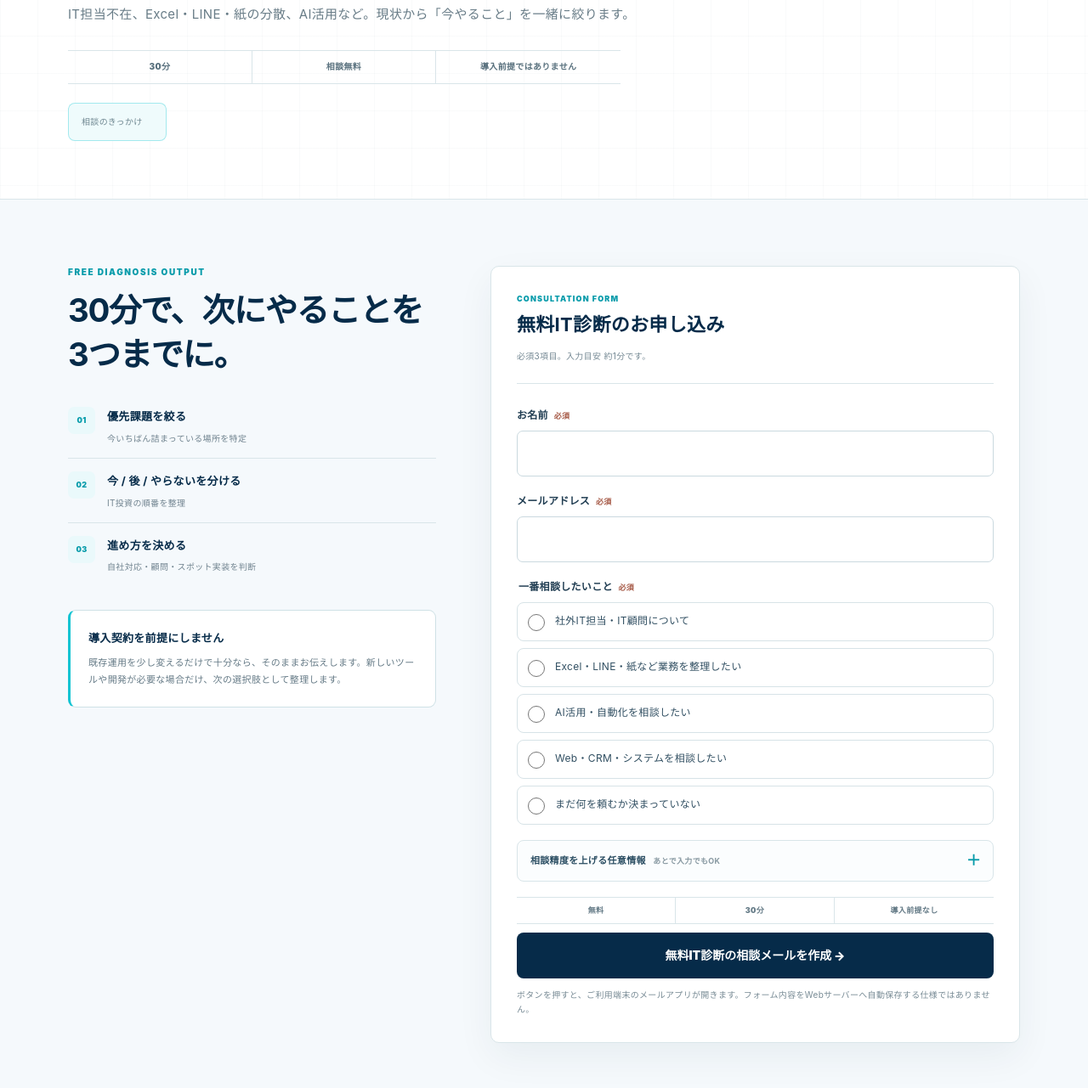
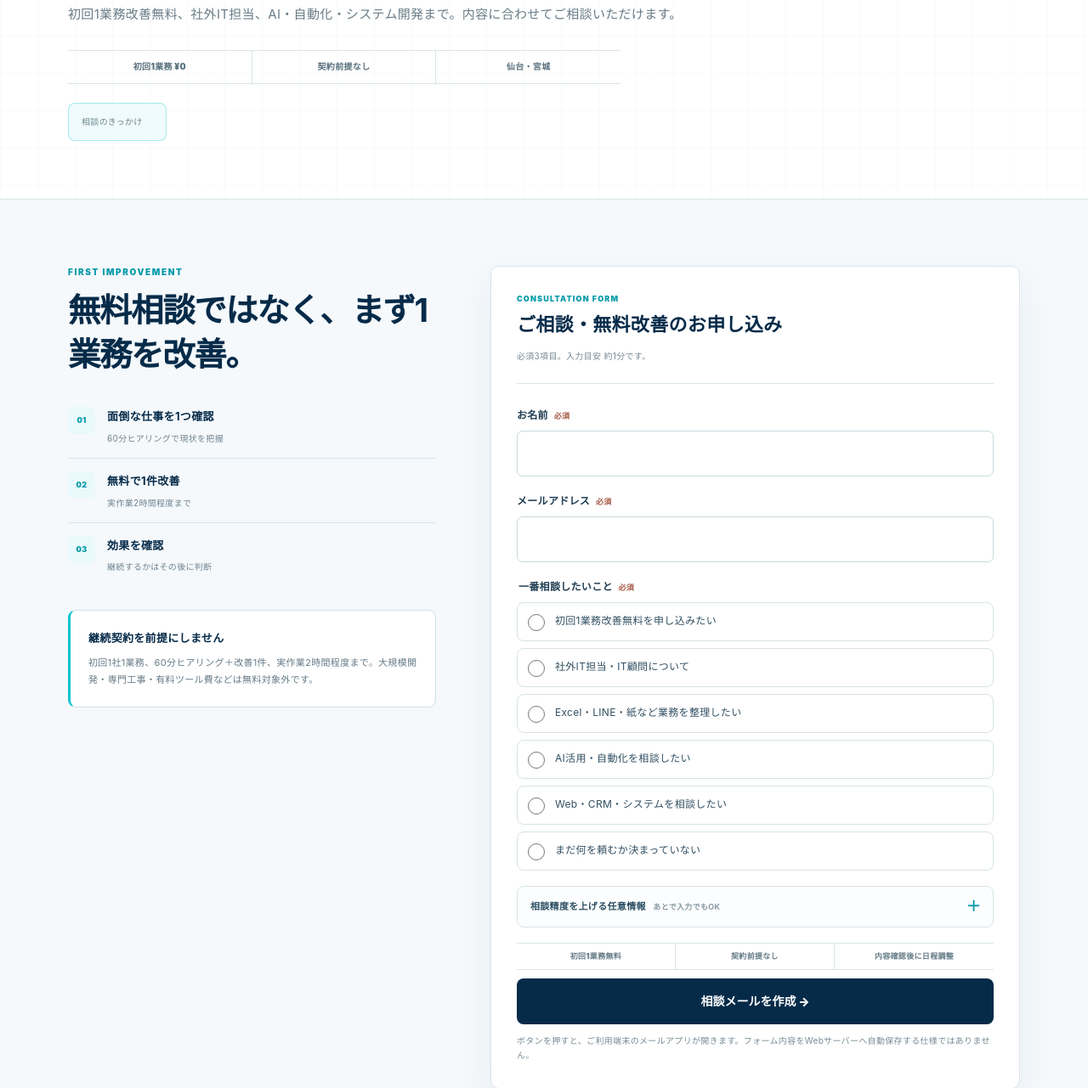
Before and after one commit to naoyasakamoto-sgp/sakamoto-growth-partners, a website: page contact/index.html in a window 1280 px wide. Shown: the part 382-1663 px from the top of the page at 85% size. Drawn offline with Linux system fonts and the light colour scheme.

Commit message:
feat: reframe contact around free improvement and advisory

```diff
--- a/contact/index.html
+++ b/contact/index.html
@@ -3,12 +3,12 @@
 <head>
   <meta charset="utf-8" />
   <meta name="viewport" content="width=device-width, initial-scale=1" />
-  <title>30分無料IT診断・お問い合わせ | Sakamoto Growth Partners</title>
-  <meta name="description" content="仙台・宮城の中小企業向け社外IT担当・IT顧問のご相談。IT・AI・業務改善について、何を頼むか決まっていない段階から現状と優先順位を整理します。" />
+  <title>無料改善・社外IT担当のご相談 | Sakamoto Growth Partners</title>
+  <meta name="description" content="仙台・宮城の中小企業向け。初回1業務改善無料、社外IT担当、IT・AI・業務改善についてご相談いただけます。" />
   <meta name="robots" content="index, follow" />
   <link rel="canonical" href="https://sakamoto-growth-partners.com/contact/" />
-  <meta property="og:title" content="30分無料IT診断・お問い合わせ | Sakamoto Growth Partners" />
-  <meta property="og:description" content="会社のIT、誰に聞けばいい？をなくす。課題が未整理の段階からご相談いただけます。" />
+  <meta property="og:title" content="無料改善・社外IT担当のご相談 | Sakamoto Growth Partners" />
+  <meta property="og:description" content="初回1業務改善無料から、社外IT担当・IT・AI・業務改善までご相談いただけます。" />
   <meta property="og:type" content="website" />
   <meta property="og:url" content="https://sakamoto-growth-partners.com/contact/" />
   <meta property="og:site_name" content="Sakamoto Growth Partners" />
@@ -26,7 +26,7 @@
     </a>
     <button class="menu-button" type="button" aria-label="メニューを開く" aria-expanded="false" aria-controls="global-navigation" data-menu-button><span></span><span></span><span></span></button>
     <nav class="nav" id="global-navigation" aria-label="メインナビゲーション" data-nav>
-      <a href="../services/it-adviser/">社外IT担当</a><a href="../#pricing">料金</a><a href="../#industries">業種別支援</a><a href="../case-studies/">事例</a><a href="../news/">NEWS</a><a class="nav-cta" href="./" aria-current="page">無料IT診断</a>
+      <a href="../services/it-adviser/">社外IT担当</a><a href="../#pricing">料金</a><a href="../#industries">業種別支援</a><a href="../case-studies/">事例</a><a href="../news/">NEWS</a><a class="nav-cta" href="../free-improvement/">1業務改善無料</a>
     </nav>
   </div>
 </header>
@@ -34,9 +34,9 @@
   <section class="contact-hero">
     <div class="contact-shell">
       <nav class="contact-breadcrumb" aria-label="パンくずリスト"><a href="../">HOME</a><span>/</span><span aria-current="page">CONTACT</span></nav>
-      <p class="contact-eyebrow">30 MINUTES / INITIAL DIAGNOSIS</p>
-      <h1>何を頼むか決める前に、<br>いまの詰まりを整理。</h1>
-      <p>IT担当不在、Excel・LINE・紙の分散、AI活用など。現状から「今やること」を一緒に絞ります。</p><div class="contact-assurance"><span>30分</span><span>相談無料</span><span>導入前提ではありません</span></div>
+      <p class="contact-eyebrow">FREE IMPROVEMENT / CONTACT</p>
+      <h1>まず1つ、直してみる。<br>そこからご相談ください。</h1>
+      <p>初回1業務改善無料、社外IT担当、AI・自動化・システム開発まで。内容に合わせてご相談いただけます。</p><div class="contact-assurance"><span>初回1業務 ¥0</span><span>契約前提なし</span><span>仙台・宮城</span></div>
       <div class="contact-source" data-contact-source-banner hidden><span>相談のきっかけ</span><strong data-contact-source-label></strong></div>
     </div>
   </section>
@@ -44,23 +44,23 @@
   <section class="contact-main">
     <div class="contact-shell contact-grid">
       <div class="contact-guide">
-        <p class="contact-eyebrow">FREE DIAGNOSIS OUTPUT</p>
-        <h2>30分で、次にやることを3つまでに。</h2>
+        <p class="contact-eyebrow">FIRST IMPROVEMENT</p>
+        <h2>無料相談ではなく、まず1業務を改善。</h2>
         <div class="diagnosis-output-grid">
-          <div><span>01</span><b>優先課題を絞る</b><small>今いちばん詰まっている場所を特定</small></div>
-          <div><span>02</span><b>今 / 後 / やらないを分ける</b><small>IT投資の順番を整理</small></div>
-          <div><span>03</span><b>進め方を決める</b><small>自社対応・顧問・スポット実装を判断</small></div>
+          <div><span>01</span><b>面倒な仕事を1つ確認</b><small>60分ヒアリングで現状を把握</small></div>
+          <div><span>02</span><b>無料で1件改善</b><small>実作業2時間程度まで</small></div>
+          <div><span>03</span><b>効果を確認</b><small>継続するかはその後に判断</small></div>
         </div>
         <aside>
-          <strong>導入契約を前提にしません</strong>
-          <p>既存運用を少し変えるだけで十分なら、そのままお伝えします。新しいツールや開発が必要な場合だけ、次の選択肢として整理します。</p>
+          <strong>継続契約を前提にしません</strong>
+          <p>初回1社1業務、60分ヒアリング＋改善1件、実作業2時間程度まで。大規模開発・専門工事・有料ツール費などは無料対象外です。</p>
         </aside>
       </div>
 
       <form class="contact-form" data-contact-form>
         <div class="contact-form-head">
           <p>CONSULTATION FORM</p>
-          <h2>無料IT診断のお申し込み</h2>
+          <h2>ご相談・無料改善のお申し込み</h2>
           <span>必須3項目。入力目安 約1分です。</span>
         </div>
         <input type="hidden" name="lead_source" data-lead-source value="direct" />
@@ -73,7 +73,8 @@
 
         <fieldset>
           <legend>一番相談したいこと <em>必須</em></legend>
-          <label><input type="radio" name="topic" value="社外IT担当・IT顧問について" required /><span>社外IT担当・IT顧問について</span></label>
+          <label><input type="radio" name="topic" value="初回1業務改善無料について" required /><span>初回1業務改善無料を申し込みたい</span></label>
+          <label><input type="radio" name="topic" value="社外IT担当・IT顧問について" /><span>社外IT担当・IT顧問について</span></label>
           <label><input type="radio" name="topic" value="Excel・LINE・紙など業務の整理" /><span>Excel・LINE・紙など業務を整理したい</span></label>
           <label><input type="radio" name="topic" value="AI活用・自動化について" /><span>AI活用・自動化を相談したい</span></label>
           <label><input type="radio" name="topic" value="Web・CRM・システムについて" /><span>Web・CRM・システムを相談したい</span></label>
@@ -104,8 +105,8 @@
           </div>
         </details>
 
-        <div class="contact-submit-assurance"><span>無料</span><span>30分</span><span>導入前提なし</span></div>
-        <button class="contact-submit" type="submit">無料IT診断の相談メールを作成 →</button>
+        <div class="contact-submit-assurance"><span>初回1業務無料</span><span>契約前提なし</span><span>内容確認後に日程調整</span></div>
+        <button class="contact-submit" type="submit">相談メールを作成 →</button>
         <p class="contact-note">ボタンを押すと、ご利用端末のメールアプリが開きます。フォーム内容をWebサーバーへ自動保存する仕様ではありません。</p>
         <noscript><p class="contact-note">JavaScriptが無効です。<a href="mailto:naoya.sakamoto@sakamoto-growth-partners.com">naoya.sakamoto@sakamoto-growth-partners.com</a> へ直接ご連絡ください。</p></noscript>
       </form>
```
